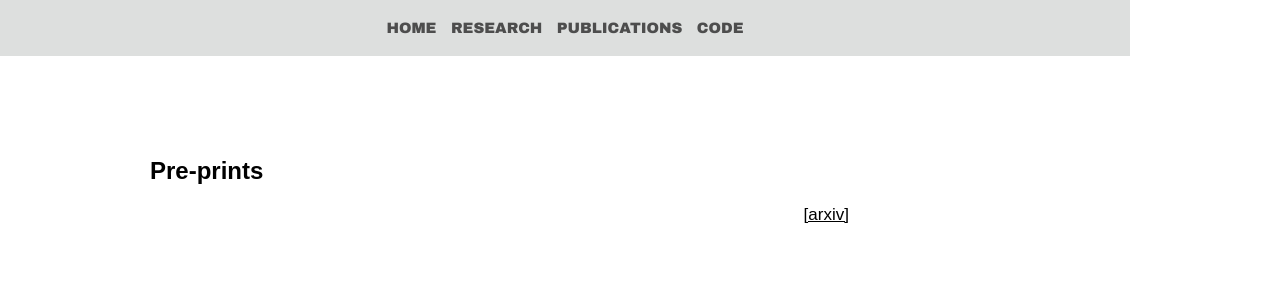
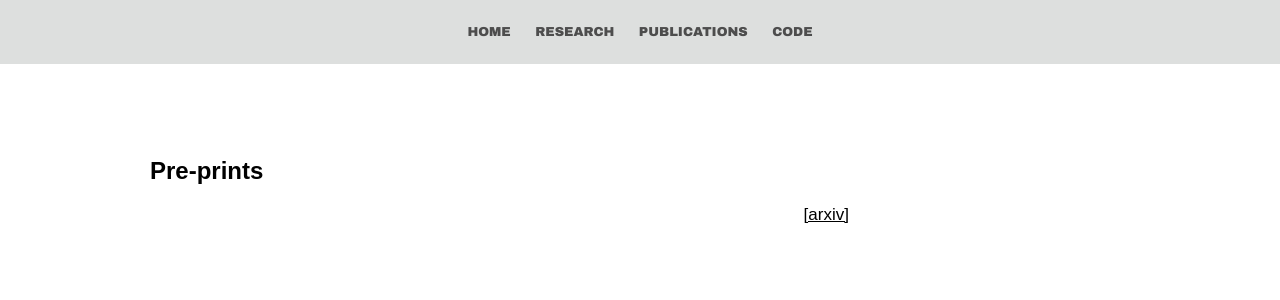
Before and after one commit to mckimb/mckimb.github.io, a Jekyll site: the page built from papers/index.html, in a window 1280 px wide. Shown: the top 300 px of the page. Built offline with Jekyll 4.4.1, drawn with Linux system fonts in a browser that asks for light colours.

Commit message:
Update main.css

```diff
--- a/css/main.css
+++ b/css/main.css
@@ -92,7 +92,7 @@ nav ul li, footer ul li {
     list-style:none;
     top: 0;
     left: 0;
-    right: 150px;
+    right: 0;
     text-align: center;
 }
 
@@ -102,8 +102,8 @@ nav ul li, footer ul li {
 
 .topnav a {
   display:inline-block;
-  padding: 5px;
-  font-size: 15px;
+  padding: 10px;
+  font-size: 13px;
   color: #4d4d4d;
   text-decoration: none;
   font-family: "Arial Black", Gadget, sans-serif;
```
